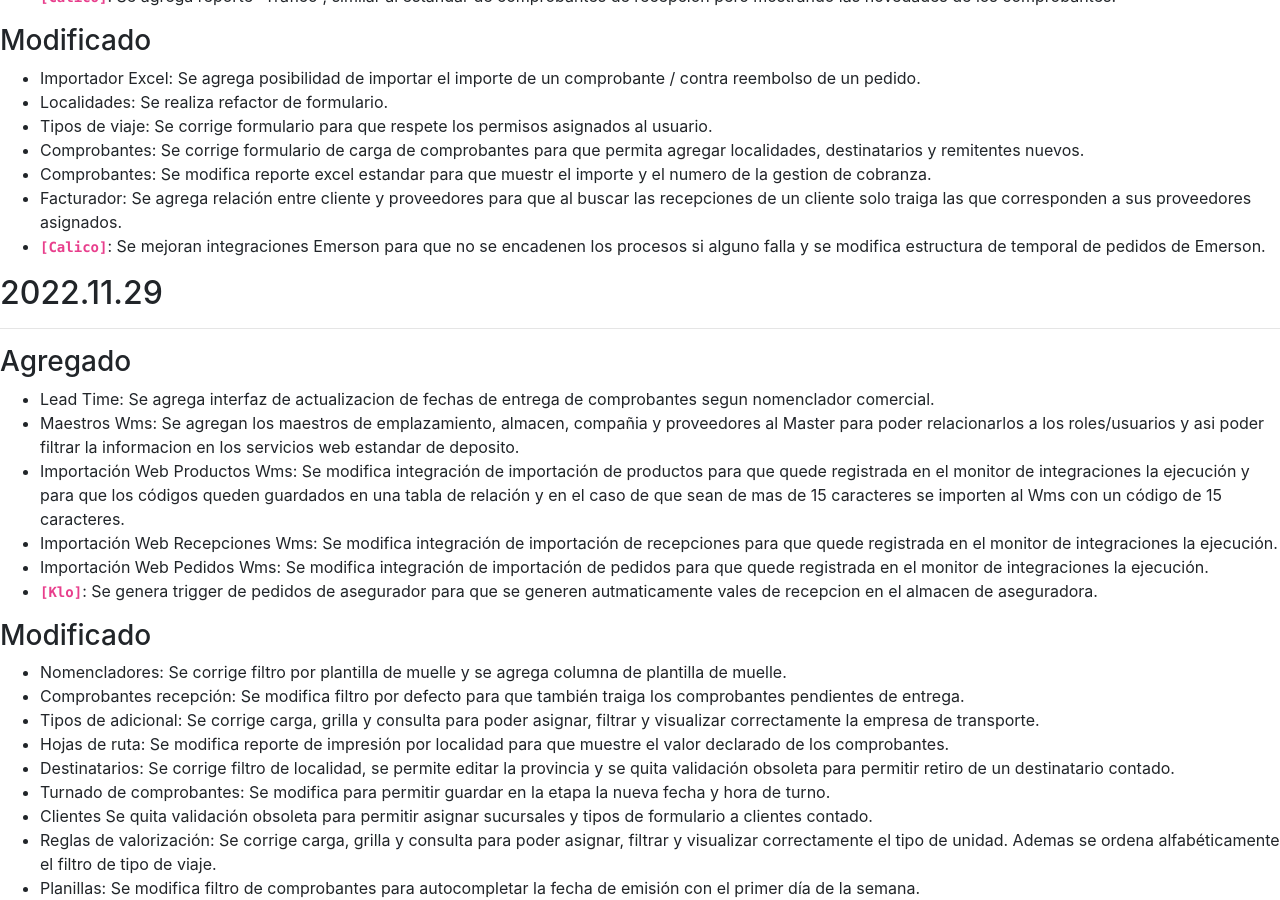
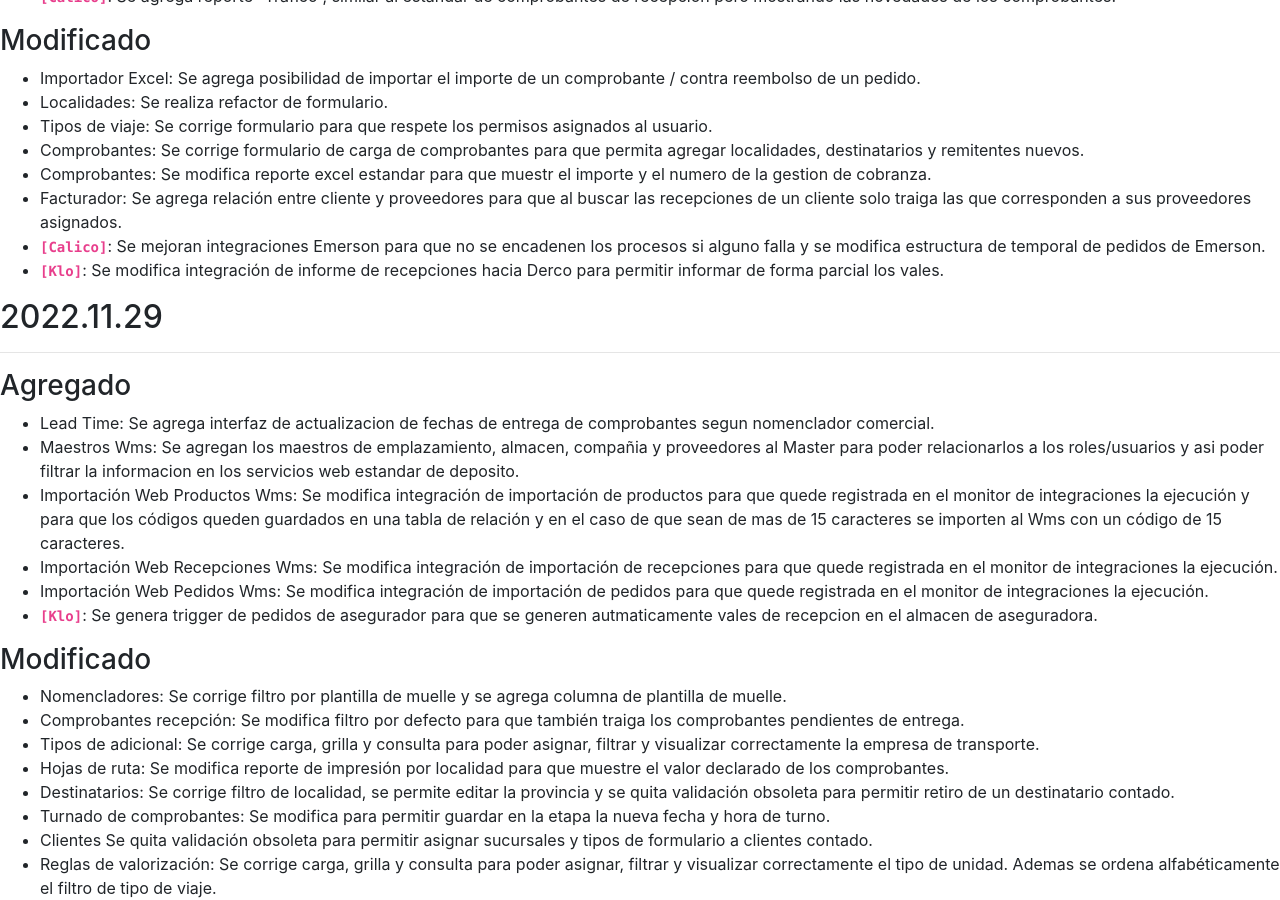
Before and after one commit to brainsys-arsaad/versionado, a Jekyll site: the page built from registro-cambios.markdown, in a window 1280 px wide and 900 px high, scrolled down 498 px. Built offline with Jekyll 4.4.1, drawn with Linux system fonts in a browser that asks for light colours.

Commit message:
Update registro-cambios.markdown

```diff
--- a/registro-cambios.markdown
+++ b/registro-cambios.markdown
@@ -96,6 +96,7 @@ El formato esta basado en [Keep a Changelog](https://keepachangelog.com/es-ES/1.
 - Comprobantes: Se modifica reporte excel estandar para que muestr el importe y el numero de la gestion de cobranza.
 - Facturador: Se agrega relación entre cliente y proveedores para que al buscar las recepciones de un cliente solo traiga las que corresponden a sus proveedores asignados.
 - **`[Calico]`**: Se mejoran integraciones Emerson para que no se encadenen los procesos si alguno falla y se modifica estructura de temporal de pedidos de Emerson.
+- **`[Klo]`**: Se modifica integración de informe de recepciones hacia Derco para permitir informar de forma parcial los vales.
 
 ## 2022.11.29
 ---
```
